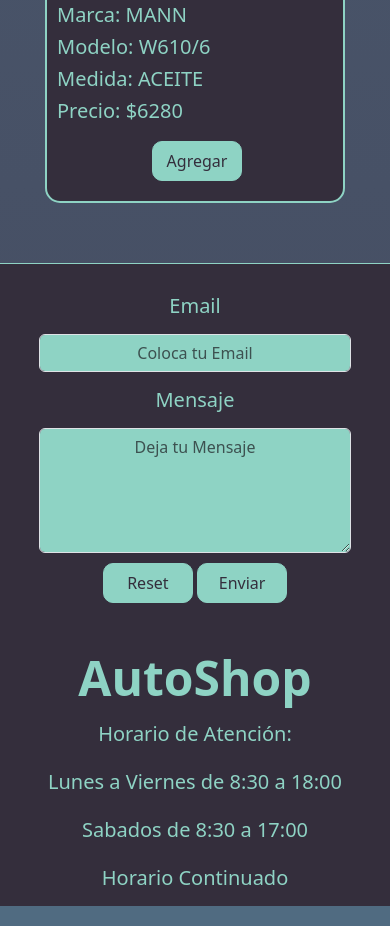
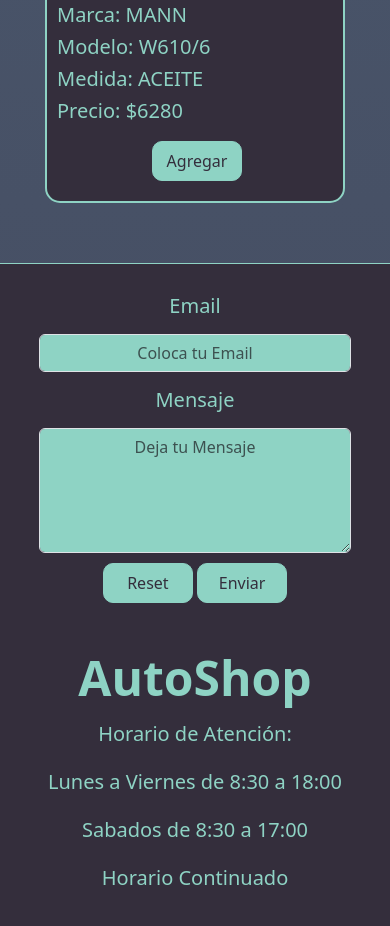
Before and after one commit to lubiano83/2da-entrega-Lubiano, a website: page index.html in a window 390 px wide. Shown: the part 7044-7970 px from the top of the page. Drawn offline with nearby package versions, Linux system fonts and the light colour scheme.

Commit message:
ajustando footer

```diff
--- a/scss/_mobile.scss
+++ b/scss/_mobile.scss
@@ -33,6 +33,9 @@
     .header .header__contenedor .contenedor__link {
         margin: 0px 25px 20px 25px;
     }
+    .footer .footer__contenedor {
+        padding-bottom: 20px;
+    }
 }
 
 /* 592px & 701px */
@@ -58,6 +61,9 @@
     .header .header__contenedor .contenedor__carrito {
         margin: 0px 30px 20px 30px;
     }
+    .footer .footer__contenedor {
+        padding-bottom: 20px;
+    }
 }
 
 /* 702px & 709px */
@@ -65,4 +71,7 @@
     .footer .footer__contenedor .contenedor__formulario {
         width: 80%;
     }
+    .footer .footer__contenedor {
+        padding-bottom: 20px;
+    }
 }
```
Also changed, not shown: css/estilo.css, 1 other file.
